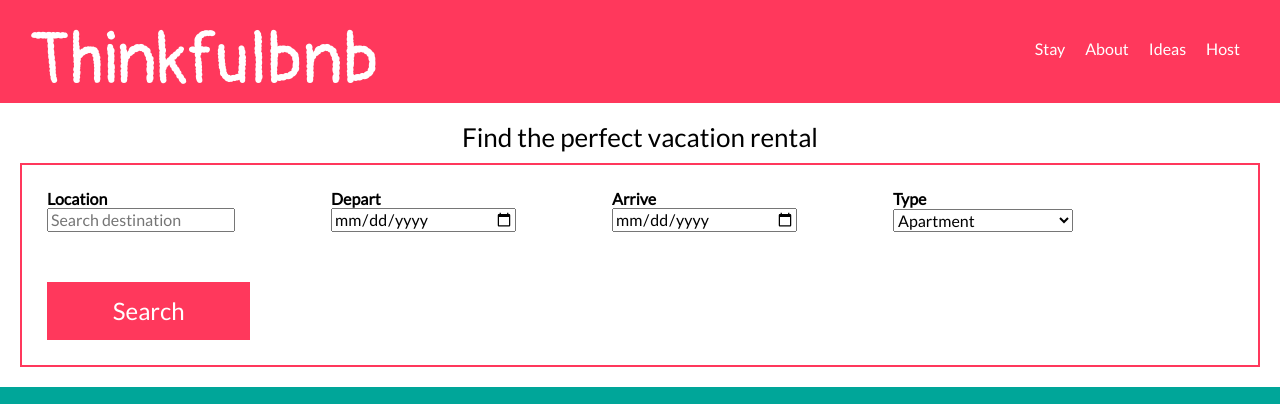
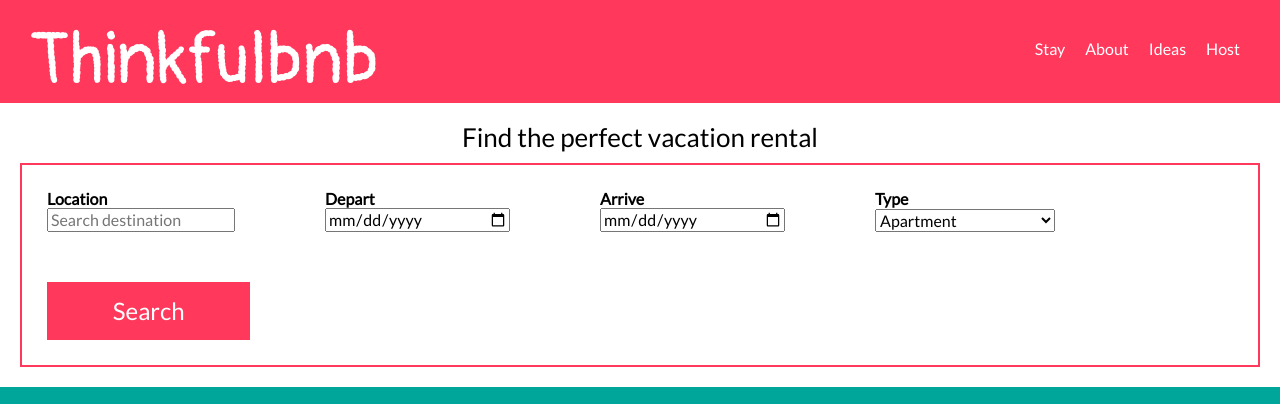
Before and after one commit to mamun223/ThinkfulBnb, a plain HTML site: page index.html in a window 1280 px wide. Shown: the top 404 px of the page. Drawn offline with nearby package versions, Linux system fonts and the light colour scheme.

Commit message:
revised1

```diff
--- a/style.css
+++ b/style.css
@@ -172,7 +172,7 @@ footer p {
   .item1 {
     display: flex;
     flex-direction: column;
-    padding-right: 66px;
+    padding-right: 60px;
     margin: 15px 15px;
   }
 
```
